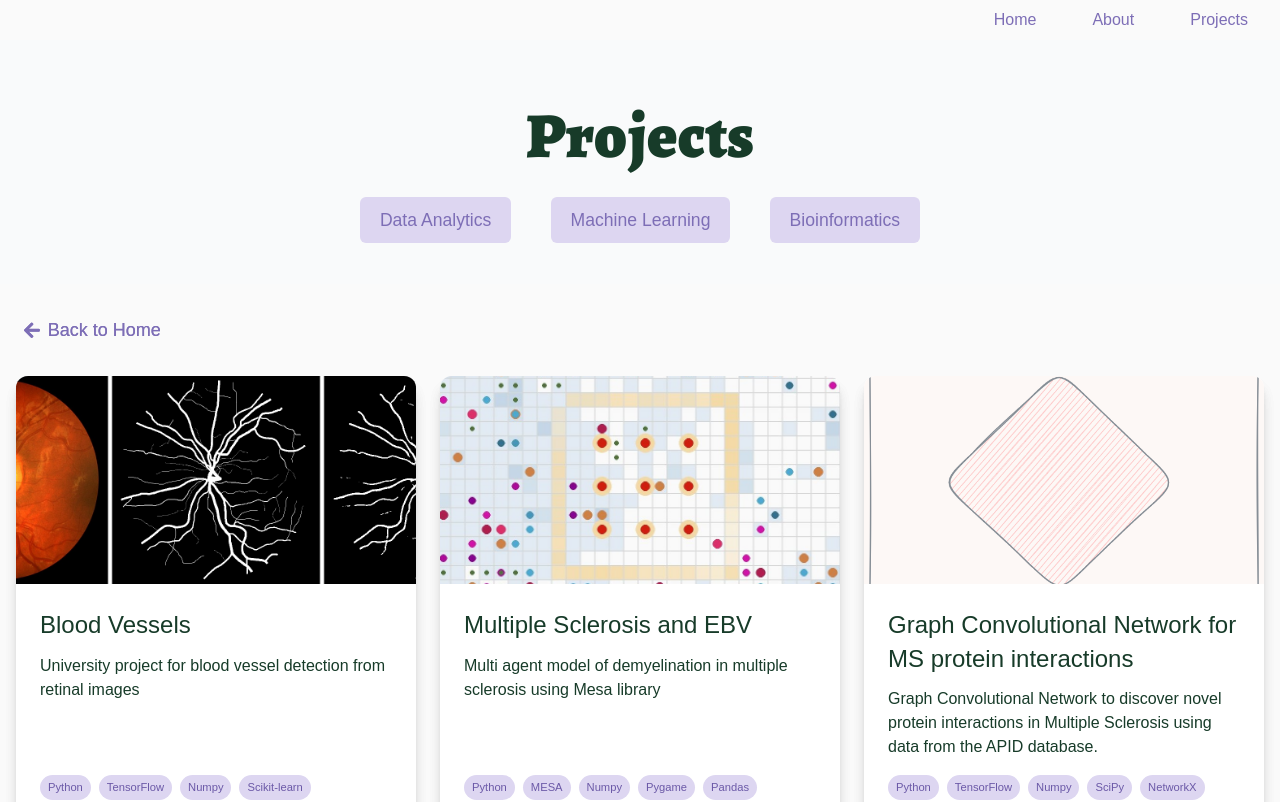
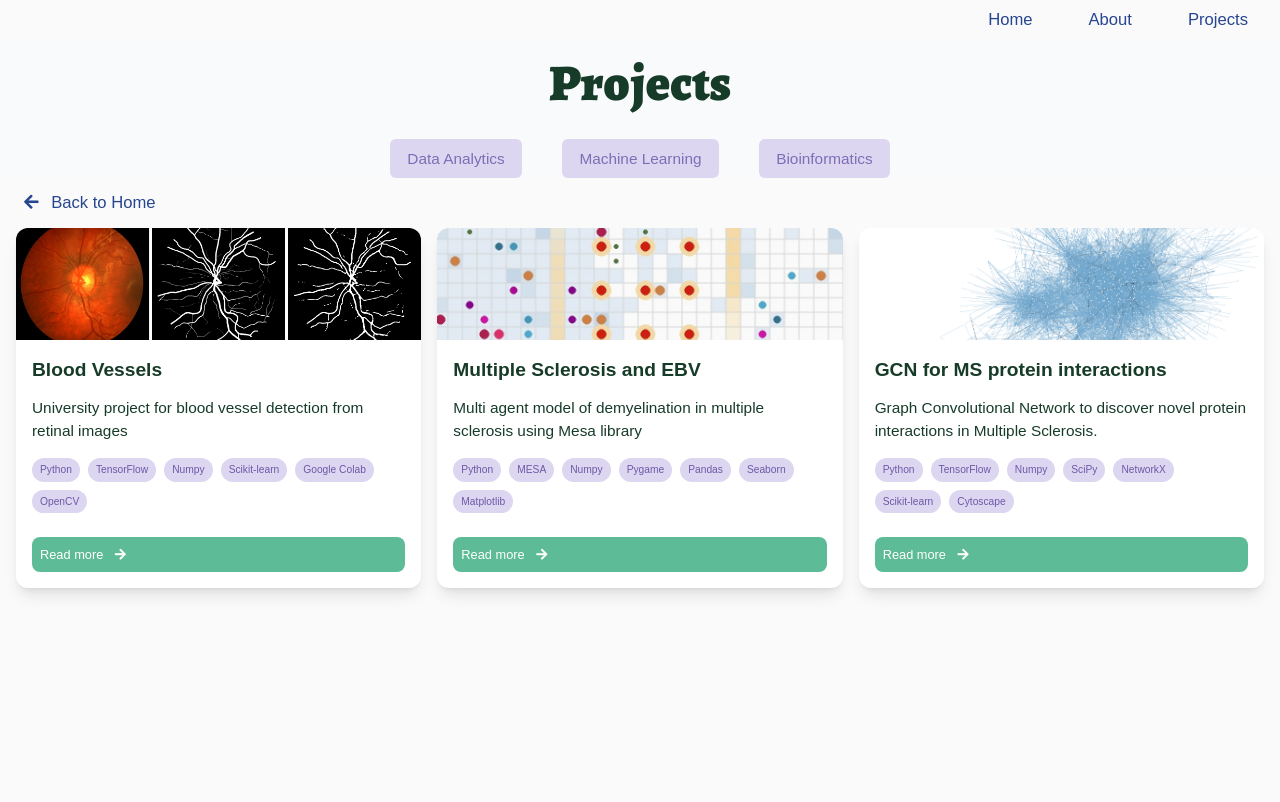
Before and after one commit to MarKr17/Portfolio, a SvelteKit app: page /Projects in a window 1280 px wide. Shown: the top 802 px of the page. Built offline with nearby package versions, Linux system fonts and the light colour scheme; a web font is replaced by a local one.

Commit message:
chnages to displays plus added content

```diff
--- a/src/app.css
+++ b/src/app.css
@@ -1,12 +1,13 @@
 @import 'tailwindcss';
 :root{
     --lm_color: #173b29;
+    --lm_color_light: #274c39
     --lm_background: #f4faf7;
     --lm_primary: #5dbb97;
     --lm_secondary: #ab9fd6;
     --lm_link: #7d6eb6;
     --lm_bg: #ddd6f1;
-    --lm_accent: #db766f;
+    --lm_accent: #274690;
 
     --lm_secondary_opacity:rgba(171, 159, 214, 0.5);
     --lm_primary_opacity:rgba(93, 187, 151, 0.5);
@@ -29,7 +30,7 @@ h1{
 
     font-style: black;
     font-weight: 900;
-    font-size: 4em;
+    font-size: 5vw;
     color: var(--lm_color);
 }
 h1.xl{
@@ -40,7 +41,7 @@ h2{
     background-clip: text;
     font-weight: 900;
     font-style: black;
-    font-size: 4em;
+    font-size: 4vw;
     color: var(--lm_color);
 }
 h2.xl{
@@ -48,9 +49,23 @@ h2.xl{
 }
 h3{
     font-family: 'Alegreya-Sans', sans-serif;
+    font-weight: 700;
+    font-style: bold;
+    font-size: 1.5vw;
+    color: var(--lm_color);
+}
+h4{
+    font-family: 'Alegreya-Sans', sans-serif;
+    font-weight: 900;
+    font-style: bold;
+    font-size: 1.5vw;
+    color: var(--lm_color);
+}
+h5{
+    font-family: 'Alegreya-Sans', sans-serif;
     font-weight: 500;
-    font-style: medium;
-    font-size: 1.5em;
+    font-style: medum;
+    font-size: 1.5vw;
     color: var(--lm_color);
 }
 button {
@@ -64,21 +79,40 @@ button {
 ul#menu li {
     display:inline;
 }
+ul{
+    color: var(--lm_color_light);
+    font-size: 1.2vw;
+
+}
+li{
+    color: var(--lm_color_light)
+}
 a {
     padding: 0.5rem;
-    position: relative;
-    top: 0;
-    transition: top ease 0.5s;
-
+    display: inline-block;
+    transition: transform 0.3s ease;
+    font-size:1.3vw;
+}
+a.smaller{
+    font-size: 1vw;
+}
+a:hover {
+    transform: translateY(-5px);
 }
 a.link{
-    color: var(--lm_link)
+    color: var(--lm_accent)
 }
-a:hover{
-    top: -5px;
+
+p {
+    color: var(--lm_color_light);
+    font-size: 1.2vw;
+    font-style: normal;
+    font-weight:50;
 }
-p {
+p1{
     color: var(--lm_color);
+    font-size: 1.2vw;
+    line-height: 1.8em;
 }
 strong {
     color: var(--lm_secondary);
@@ -113,22 +147,23 @@ div.card{
 .tag {
     background-color: var(--lm_primary); /* Use the defined variable */
     color: white;
-    font-size: 0.7rem;
+    font-size: 1vw;
     padding: 0.25rem 0.5rem;
     border-radius: 9999px;
   }
 .tag.secondary{
     background-color: #ddd6f1; /* Use the defined variable */
     color: #6b59a7;
+    font-size: 0.8vw
 }
 .tag.bigger{
-    font-size: 1rem;
-    padding: 0.5rem 1rem;
+    font-size: 1vw;
+    padding: 0.4rem 0.8rem;
 }
 .tag.bigger2{
     background-color: var(--lm_secondary); /* Use the defined variable */
     font-size: 1rem;
-    padding: 0.5rem 1rem;
+    padding: 0.4rem 0.8rem;
 }
 .secondary{
     color: var(--lm_link)
@@ -136,3 +171,6 @@ div.card{
 .primary{
     color: var(--lm_primary)
 }
+.accent{
+    color: var(--lm_accent)
+}
--- a/src/lib/data/about.json
+++ b/src/lib/data/about.json
@@ -1,34 +1,29 @@
 {
     "name": "Maria Kroczek",
     "title": "At vero eos et accusamus et",
-    "text":"Lorem ipsum dolor sit amet, consectetur adipiscing elit, sed do eiusmod tempor incididunt ut labore et dolore magna aliqua. Ut enim ad minim veniam, quis nostrud exercitation ullamco laboris nisi ut aliquip ex ea commodo consequat. Duis aute irure dolor in reprehenderit in voluptate velit esse cillum dolore eu fugiat nulla pariatur. Excepteur sint occaecat cupidatat non proident, sunt in culpa qui officia deserunt mollit anim id est laborum.",
+    "text":"I’m a bioinformatics graduate with a passion for data-driven innovation and AI. Since completing my master’s in September, I’ve dived deep into neural networks, completing a CNN course and actively participating in Poznań’s AI and data science community. I’m currently developing Poznań AI License, an early-stage startup aimed at helping companies navigate and prepare for compliance with the EU AI Act. My interests span bioinformatics, machine learning, and data analytics — all fueled by a love for uncovering patterns and solving real-world problems through data.",
     "linked_in": "https://www.linkedin.com/in/maria-kroczek-405808208/",
     "github": "https://github.com/MarKr17",
     "contactEmail":"mariakroczek199@gmail.com",
     "programming_skills": [
         "Python",
+        "R",
+        "C#",
         "JavaScript",
         "HTML",
         "CSS",
-        "Java",
         "C++",
-        "React",
-        "Node.js",
         "SQL",
-        "Git"
+        "Git",
+        "PowerBI",
+        "Excel",
+        "Docker",
+        "Databricks",
+        "Jupyter Notebooks",
+        "PyTorch",
+        "TensorFlow"
     ],
-    "tools": [
-        "Visual Studio Code",
-        "PyCharm",
-        "Eclipse",
-        "Postman",
-        "Figma",
-        "Jupyter Notebook",
-        "Docker",
-        "GitHub",
-        "Slack",
-        "Trello"
-    ],
+
     "languages": [
         {
             "name": "English",
@@ -40,72 +35,47 @@
         }
     ],
     "interests": [
-        "Web Development",
         "Data Science",
         "Machine Learning",
         "Artificial Intelligence",
         "Cloud Computing",
-        "Cybersecurity",
-        "Blockchain",
-        "Internet of Things (IoT)",
-        "Augmented Reality (AR)",
-        "Virtual Reality (VR)"
+        "Blockchain"
     ],
     "education": [
         {
-            "name": "Master of Science in Computer Science",
-            "institution": "University of XYZ",
-            "year": 2022
+            "name": "Master of Science in Bioinformatics",
+            "institution": "Poznań University of Technology",
+            "year": 2024
+
         },
         {
-            "name": "Bachelor of Science in Information Technology",
-            "institution": "University of ABC",
-            "year": 2020
+            "name": "Bachelor of Science in Bioinformatics",
+            "institution": "Poznań University of Technology",
+            "year": 2021
         }
 
     ],
     "certifications":[
         {
-            "name": "AWS Certified Solutions Architect",
-            "institution": "Amazon Web Services",
-            "year": 2023
-        },
-        {
-            "name": "Certified Ethical Hacker (CEH)",
-            "institution": "EC-Council",
-            "year": 2023
-        },
-        {
-            "name": "Google Data Analytics Professional Certificate",
-            "institution": "Google",
-            "year": 2023
+            "name": "Deep Learning for Image processing and Robotics",
+            "institution": "Poznan University of Technology",
+            "year": 2025
         }
     ],
     "recent_activities":[
         {
-            "name": "Completed a project on machine learning",
-            "description": "Developed a machine learning model to predict housing prices using Python and scikit-learn.",
-            "date": "2023-10-01",
-            "link": ""
+            "name": "Poznań AI License",
+            "description": "Developing a startup focused on helping companies navigate and prepare for compliance with the EU AI Act.",
+            "date": "2025-03-23",
+            "link": "https://pail.com.pl/"
         },
         {
-            "name": "Attended a conference on cloud computing",
-            "description":"Developed a machine learning model to predict housing prices using Python and scikit-learn.",
-            "date": "2023-09-15",
-            "link": ""
-        },
-        {
-            "name": "Published a research paper on AI ethics",
-            "description":"Developed a machine learning model to predict housing prices using Python and scikit-learn.",
-            "date": "2023-08-20",
-            "link": ""
-        },
-        {
-            "name": "Participated in a hackathon",
-            "description":"Developed a machine learning model to predict housing prices using Python and scikit-learn.",
-            "date": "2023-07-10",
-            "link": ""
+            "name": "Won Hack of Tomorrow Hackathon in blockchain category",
+            "description": "Developed Poznań AI License project using BSV blockchain",
+            "date": "2025-03-23",
+            "link": "https://www.linkedin.com/posts/tech-of-tomorrow-conference_were-proud-to-announce-the-winners-of-the-activity-7312789259000676353-Bd7A?utm_source=share&utm_medium=member_desktop&rcm=ACoAADTNGEUB80R0ikkwn1inDCPQULD5S3vH_Y8"
         }
+
     ]
 
 }
--- a/src/lib/data/projects.json
+++ b/src/lib/data/projects.json
@@ -36,13 +36,13 @@
         "description": "This project focuses on creating a multi-agent simulation model to investigate the relationship between Epstein-Barr Virus (EBV) infection and the onset of Multiple Sclerosis (MS). Using agent-based modeling, the project aims to test three key hypotheses related to MS development: molecular mimicry, epitope spreading, and bystander activation. The model simulates immune system interactions and demyelination processes, providing insights into how EBV may trigger MS. The project also includes visualizing the model dynamics using the Pygame library and analyzing the collected data with various plots."
     },
     "Project3":{
-        "name": "Graph Convolutional Network for MS protein interactions",
+        "name": "GCN for MS protein interactions",
         "id": "3",
-        "short_description": "Graph Convolutional Network to discover novel protein interactions in Multiple Sclerosis using data from the APID database.",
+        "short_description": "Graph Convolutional Network to discover novel protein interactions in Multiple Sclerosis.",
         "categories": ["bioinformatics","machine-learning"],
         "tags": ["Python", "TensorFlow","Numpy", "SciPy","NetworkX", "Scikit-learn", "Cytoscape"],
-        "title_image":"/assets/projects/Project_image.png",
-        "images": ["/assets/projects/Project_image.png"],
+        "title_image":"/assets/projects/Project3/MergedNetwork.png",
+        "images": ["/assets/projects/Project3/MergedNetwork.png"],
         "repo": "https://github.com/MarKr17/GCN-MS",
         "takeaways":[
             "Machine Learning in Biology: Applied GCNs with TensorFlow to uncover novel protein interactions in MS.",
@@ -54,36 +54,5 @@
             "Cross-disciplinary Approach: Combined computational biology, machine learning, and systems biology for MS research."
         ],
         "description": "This project leverages Graph Convolutional Networks (GCNs) to uncover novel protein-protein interactions in Multiple Sclerosis (MS). Using data from the APID (Ariadne Protein Interaction Database), we construct detailed protein interaction networks relevant to MS. GCNs, a powerful machine learning technique, are applied to these networks to reveal hidden relationships and previously overlooked connections between proteins. The primary goal is to identify new interactions that may play a role in MS pathogenesis. By discovering these novel connections, we aim to gain insights into the molecular mechanisms driving the disease. These findings could also highlight potential biomarkers or therapeutic targets for MS. The project combines advanced computational methods with biological data to push forward MS research. Ultimately, the goal is to contribute to new avenues for MS treatment and diagnosis. The results may also serve as a model for using GCNs in other diseases. This innovative approach could pave the way for more targeted and personalized therapies."
-    },
-    "Project4":{
-        "name": "Project4",
-        "id": "4",
-        "description": "Very fun very import very big project bringing busines value big biznez people things",
-        "short_description": "fun project using technology",
-        "categories": "machine-learning",
-        "tags": ["Python", "Tensorflow"],
-        "title_image":"/assets/projects/Project_image.png",
-        "images": ["/assets/projects/Project_image.png"]
-    },
-    "Project5":{
-        "name": "Project5",
-        "id": "5",
-        "description": "Very fun very import very big project bringing busines value big biznez people things",
-        "short_description": "fun project using technology",
-        "categories": "data-analytics",
-        "tags": "Python",
-        "title_image":"/assets/projects/Project_image.png",
-        "images": ["/assets/projects/Project_image.png"]
-    },
-    "Project6":{
-        "name": "Project6",
-        "id": "6",
-        "description": "Very fun very import very big project bringing busines value big biznez people things",
-        "short_description": "fun project using technology",
-        "categories": "bioinformatics",
-        "tags": "R",
-        "title_image":"/assets/projects/Project_image.png",
-        "images": ["/assets/projects/Project_image.png"]
     }
-
 }
--- a/src/routes/+layout.svelte
+++ b/src/routes/+layout.svelte
@@ -6,10 +6,8 @@
   let { children } = $props();
   import Navbar from './Navbar.svelte';
 
-    // Track current path with $derived
   const currentPath = $derived($page.url.pathname);
 
-    // Create a single crossfade transition
   const [send, receive] = crossfade({
       duration: 500,
       fallback(node, params) {
@@ -24,23 +22,12 @@
 <main>
   <div>
       <Navbar />
-
       <div style="position: relative; min-height: 20vh; 2xl:min-height: 50vh;">
           {#key currentPath}
               <div
                   in:receive={{key: currentPath}}
                   out:send={{key: currentPath}}
-            style="position: absolute; width: 100%;"
-          >
-            {@render children()}
-          </div>
-        {/key}
-        {#key currentPath}
-          <div
-            in:receive={{key: currentPath}}
-            out:send={{key: currentPath}}
-            style="position: absolute; width: 100%;"
-          >
+                  style="position: absolute; width: 100%;">
                   {@render children()}
               </div>
           {/key}
--- a/src/routes/Projects/+page.svelte
+++ b/src/routes/Projects/+page.svelte
@@ -28,7 +28,7 @@
 </script>
 
 <!-- Page Header -->
-<div class="flex flex-col items-center py-12 bg-gray-50">
+<div class="flex flex-col items-center py-1 2xl:py-6 bg-gray-50">
     <h2 class="mb-4">Projects</h2>
     <!-- Categories Section -->
     <div class="w-full max-w-3xl px-4 items-center">
@@ -37,8 +37,8 @@
 </div>
 
 <!-- Back Button -->
-<div class="container mx-auto px-4 my-6">
-    <a class="inline-flex items-center text-lg font-medium transition-colors duration-300 secondary" href="{base}/">
+<div class="container mx-auto px-4 my-1 2xl:my-6">
+    <a class="inline-flex items-center text-lg font-medium transition-colors duration-300 accent" href="{base}/">
         <i class="fas fa-arrow-left mr-2"></i>
         <span>Back to Home</span>
     </a>
@@ -46,18 +46,18 @@
 
 <!-- Projects Grid -->
 <div class="container mx-auto px-4 mb-16">
-    <div class="grid grid-cols-1 sm:grid-cols-2 lg:grid-cols-3 gap-6">
+    <div class="grid grid-cols-1 sm:grid-cols-2 lg:grid-cols-3 gap-4 2xl:gap-6">
         {#each Object.entries(filtered_Projects) as [id, project]}
             <div class="bg-white rounded-xl shadow-lg overflow-hidden flex flex-col h-full transition-transform duration-300 hover:shadow-xl hover:-translate-y-1">
                 <!-- Project Image -->
-                <div class="h-52 overflow-hidden">
+                <div class="h-28 2xl:h-52 overflow-hidden">
                     <img class="w-full h-full object-cover" src="{base}{project.title_image}" alt="{project.name}"/>
                 </div>
 
                 <!-- Content -->
-                <div class="p-6 flex flex-col flex-grow">
-                    <h3 class="text-xl font-bold mb-3">{project.name}</h3>
-                    <p class="text-gray-600 mb-4 flex-grow">{project.short_description}</p>
+                <div class="p-4 2xl:p-6 flex flex-col flex-grow">
+                    <h3 class="mb-3">{project.name}</h3>
+                    <p class=" mb-4 flex-grow">{project.short_description}</p>
 
                     <!-- Tags -->
                     <div class="flex flex-wrap gap-2 mb-4">
@@ -68,7 +68,7 @@
 
                     <!-- Read More Button -->
                     <a
-                        class="mt-2 inline-flex items-center justify-center py-2 px-4 rounded-lg bg-[var(--lm_primary)] text-white font-medium"
+                        class="smaller mt-2 inline-flex items-center justify-center py-2 px-4 rounded-lg bg-[var(--lm_primary)] text-white"
                         on:click={() => Project.set(project)}
                         href="{base}/Project_page"
                     >
--- a/src/routes/Projects/Categories_buttons.svelte
+++ b/src/routes/Projects/Categories_buttons.svelte
@@ -77,7 +77,7 @@
     line-height: 1.3em;
     color: var(--lm_link);
     font-weight: normal;
-    font-size: 1.1rem;
+    font-size: 1.2vw;
     background: var(--lm_bg);
     border-radius: 6px;
     border: 2px solid transparent;
@@ -87,15 +87,14 @@
   }
   /* Hover effect to add some interactivity */
   .option:hover > label {
-    background-color: var(--lm_primary);
-    color: white; /* White text on hover */
+    border-color: var(--lm_accent);
+    color: var(--lm_accent);
   }
 
   /* Style for selected (checked) options */
   input[type="checkbox"]:checked + label {
-    background-color: var(--lm_primary); /* Green background for selected option */
+    background-color: var(--lm_accent); /* Green background for selected option */
     color: white; /* White text when selected */
-    border-color:rgb(78, 156, 126); /* Darker green border */
     transform: scale(1.05); /* Slightly enlarge the selected label */
   }
 
@@ -120,7 +119,6 @@
     min-width: 100px;
     max-width: 150px;
     text-align: center;
-    background-color: #4caf50;
     transition: background-color 0.3s, color 0.3s, transform 0.3s;
   }
 </style>
```
Also changed, not shown: src/routes/+page.svelte (+16 -17 lines), src/routes/About/+page.svelte (+6 -5 lines), src/routes/Project_page/+page.svelte (+16 -16 lines), static/assets/projects/Project3/MergedNetwork.png (added). Lines whose indentation alone changed are shown as unchanged.
